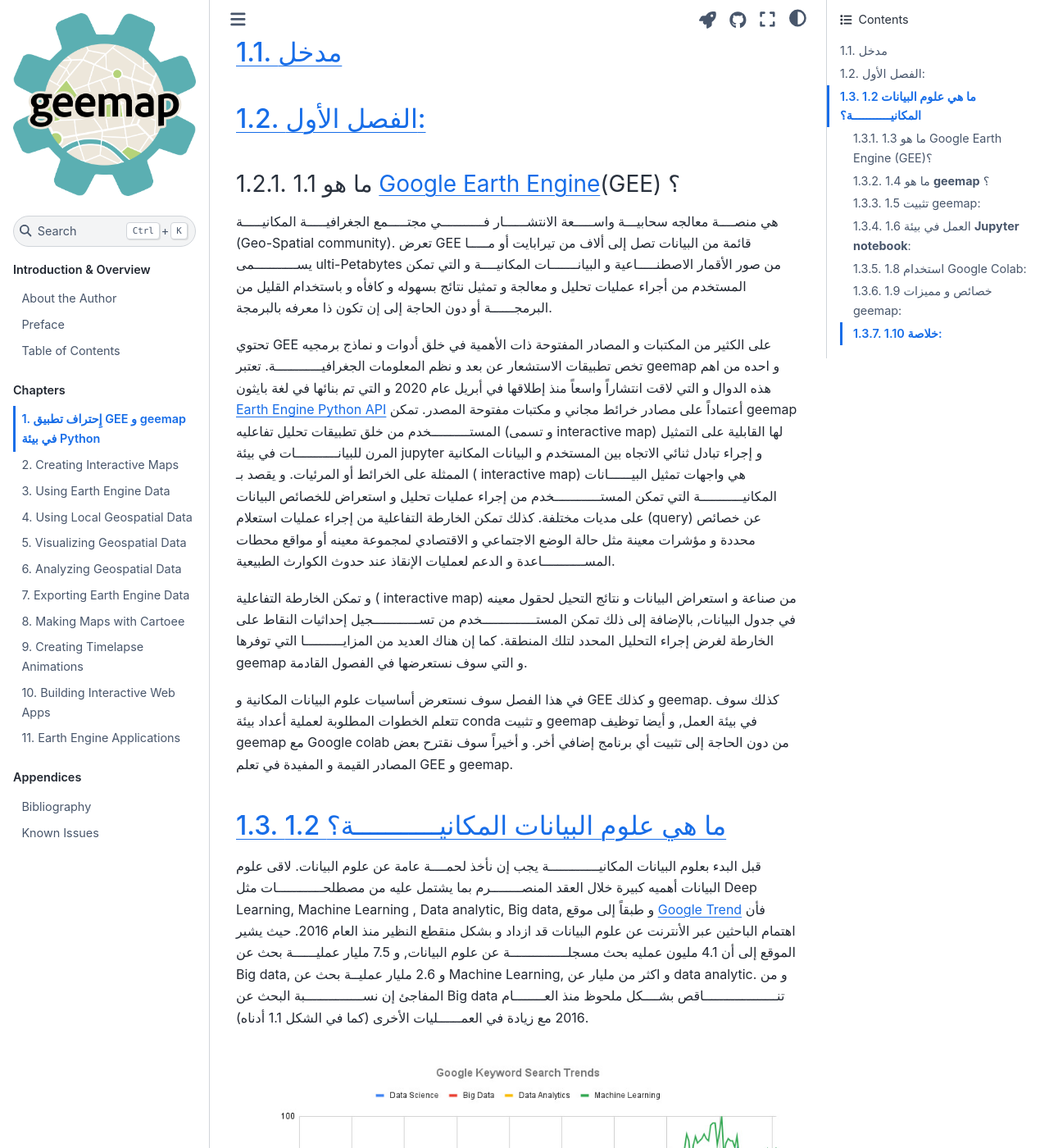
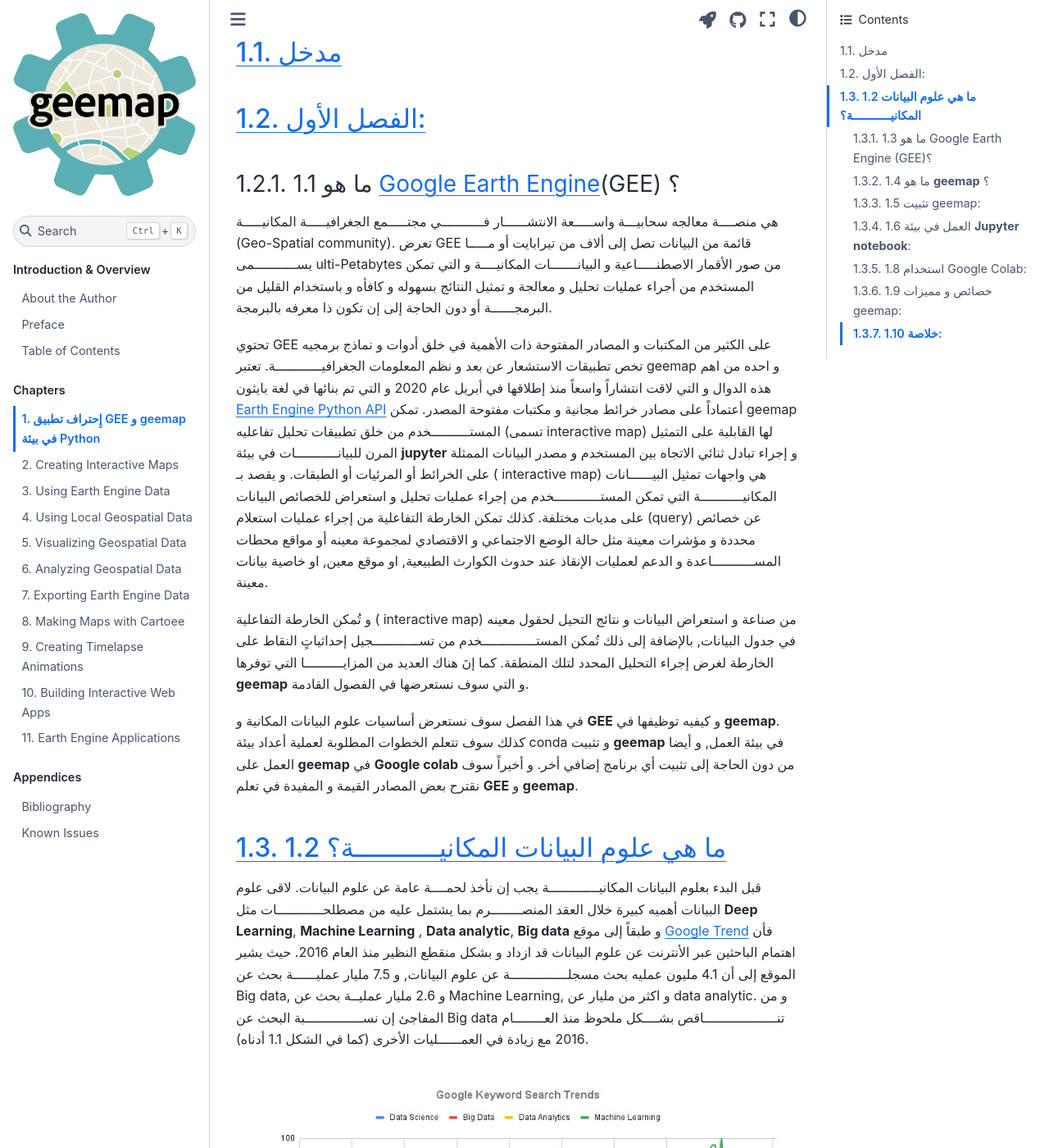
Before and after one commit to giswqs/geebook-arabic, a Jupyter Book: the page built from chapters/01_introduction.md, in a window 1280 px wide and 1400 px high, scrolled down 547 px. Shown: the whole window at 82% size. Built offline with Jupyter Book 1.0.4 settings and Sphinx 7.4.7 and the Sphinx Book theme 1.1.4, drawn with Linux system fonts in a browser that asks for light colours.

Commit message:
Update 01_introduction.md

````diff
--- a/chapters/01_introduction.md
+++ b/chapters/01_introduction.md
@@ -25,16 +25,16 @@ kernelspec:
 ## مدخل
 ## الفصل الأول:
 ### 1.1 ما هو  [Google Earth Engine](https://earthengine.google.com)(GEE) ؟
-هي منصــــة معالجه سحابيـــة واســـــعة الانتشــــــار فـــــــــــي مجتـــــمع  الجغرافيـــــة   المكانيـــــة  (Geo-Spatial community).   تعرض GEE  قائمة من البيانات تصل إلى ألاف  من تيرابايت أو مـــــا يســـــــــــمى  ulti-Petabytes من صور الأقمار الاصطنـــــاعية و البيانـــــــات  المكانيــــة و التي تمكن المستخدم من أجراء عمليات تحليل و معالجة و تمثيل نتائج بسهوله و كافأه  و باستخدام   القليل من البرمجــــــة أو دون الحاجة إلى إن تكون ذا معرفه بالبرمجة.
+هي منصــــة معالجه سحابيـــة واســـــعة الانتشــــــار فـــــــــــي مجتـــــمع  الجغرافيـــــة   المكانيـــــة  (Geo-Spatial community).   تعرض GEE  قائمة من البيانات تصل إلى ألاف  من تيرابايت أو مـــــا يســـــــــــمى  ulti-Petabytes من صور الأقمار الاصطنـــــاعية و البيانـــــــات  المكانيــــة و التي تمكن المستخدم من أجراء عمليات تحليل و معالجة و تمثيل النتائج بسهوله و كافأه  و باستخدام   القليل من البرمجــــــة أو دون الحاجة إلى إن تكون ذا معرفه بالبرمجة.
 
-تحتوي GEE  على الكثير من المكتبات و المصادر المفتوحة ذات الأهمية في خلق أدوات و نماذج برمجيه  تخص  تطبيقات الاستشعار عن بعد و نظم المعلومات الجغرافيــــــــــــة. تعتبر geemap  و احده من اهم هذه الدوال و التي لاقت انتشاراً واسعاً منذ إطلاقها في أبريل عام 2020  و التي تم بنائها في لغة بايثون [Earth Engine Python API](https://developers.google.com/earth-engine/guides/python_install)  أعتماداً على مصادر خرائط مجاني و مكتبات مفتوحة المصدر. تمكن geemap المستــــــــــخدم من خلق تطبيقات تحليل تفاعليه (و تسمى interactive map) لها القابلية على التمثيل المرن للبيانـــــــــــات في بيئة jupyter و إجراء تبادل ثنائي الاتجاه بين المستخدم و البيانات المكانية الممثلة على الخرائط أو المرئيات. و يقصد  بـ (  interactive map) هي واجهات تمثيل البيــــــانات المكانيـــــــــــة التي تمكن المستــــــــــــخدم من إجراء عمليات تحليل و استعراض  للخصائص البيانات على مديات مختلفة. كذلك تمكن الخارطة التفاعلية من إجراء عمليات استعلام  (query) عن خصائص محددة و مؤشرات معينة مثل حالة الوضع الاجتماعي و الاقتصادي لمجموعة معينه أو مواقع محطات المســـــــــــاعدة و الدعم لعمليات الإنقاذ عند حدوث الكوارث الطبيعية.
+تحتوي GEE  على الكثير من المكتبات و المصادر المفتوحة ذات الأهمية في خلق أدوات و نماذج برمجيه  تخص  تطبيقات الاستشعار عن بعد و نظم المعلومات الجغرافيــــــــــــة. تعتبر geemap  و احده من اهم هذه الدوال و التي لاقت انتشاراً واسعاً منذ إطلاقها في أبريل عام 2020  و التي تم بنائها في لغة بايثون [Earth Engine Python API](https://developers.google.com/earth-engine/guides/python_install)  أعتماداً على مصادر خرائط مجانية و مكتبات مفتوحة المصدر. تمكن geemap المستــــــــــخدم من خلق تطبيقات تحليل تفاعليه (تسمى interactive map) لها القابلية على التمثيل المرن للبيانـــــــــــات في بيئة **jupyter** و إجراء تبادل ثنائي الاتجاه بين المستخدم و مصدر البيانات الممثلة على الخرائط أو المرئيات أو الطبقات. و يقصد  بـ (  interactive map) هي واجهات تمثيل البيــــــانات المكانيـــــــــــة التي تمكن المستــــــــــــخدم من إجراء عمليات تحليل و استعراض  للخصائص البيانات على مديات مختلفة. كذلك تمكن الخارطة التفاعلية من إجراء عمليات استعلام  (query) عن خصائص محددة و مؤشرات معينة مثل حالة الوضع الاجتماعي و الاقتصادي لمجموعة معينه أو مواقع محطات المســـــــــــاعدة و الدعم لعمليات الإنقاذ عند حدوث الكوارث الطبيعية, او موقع معين, او خاصية بيانات معينة.
 
-و تمكن الخارطة التفاعلية (  interactive map) من صناعة و استعراض البيانات و نتائج التحيل لحقول معينه في جدول البيانات, بالإضافة إلى ذلك تمكن المستــــــــــــــخدم من تســــــــــــجيل إحداثيات النقاط على الخارطة لغرض إجراء التحليل المحدد لتلك المنطقة. كما إن هناك العديد من المزايــــــــــا التي توفرها geemap  و التي سوف نستعرضها  في الفصول القادمة.
+و تُمكن الخارطة التفاعلية (  interactive map) من صناعة و استعراض البيانات و نتائج التحيل لحقول معينه في جدول البيانات, بالإضافة إلى ذلك تُمكن المستــــــــــــــخدم من تســــــــــــجيل إحداثياتٍ النقاط على الخارطة لغرض إجراء التحليل المحدد لتلك المنطقة. كما إنَ هناك العديد من المزايــــــــــا التي توفرها **geemap**  و التي سوف نستعرضها  في الفصول القادمة.
 
-في هذا الفصل سوف نستعرض أساسيات علوم البيانات المكانية و GEE  و كذلك geemap. كذلك سوف تتعلم الخطوات المطلوبة لعملية أعداد بيئة conda  و تثبيت geemap  في بيئة العمل, و أيضا توظيف geemap  مع Google colab من دون الحاجة إلى تثبيت أي برنامج إضافي أخر. و أخيراً سوف نقترح بعض المصادر القيمة و المفيدة في تعلم GEE  و geemap.
+في هذا الفصل سوف نستعرض أساسيات علوم البيانات المكانية و **GEE**  و كيفيه توظيفها في **geemap**. كذلك سوف تتعلم الخطوات المطلوبة لعملية أعداد بيئة conda  و تثبيت **geemap**  في بيئة العمل, و أيضا العمل على **geemap**  في **Google colab** من دون الحاجة إلى تثبيت أي برنامج إضافي أخر. و أخيراً سوف نقترح بعض المصادر القيمة و المفيدة في تعلم **GEE**  و **geemap**.
 
 ##  1.2	ما هي علوم البيانات المكانيـــــــــــة؟
-قبل البدء بعلوم البيانات المكانيـــــــــــــة  يجب إن نأخذ لحمــــة عامة عن علوم البيانات. لاقى علوم البيانات أهميه كبيرة خلال العقد المنصــــــــرم بما يشتمل عليه  من مصطلحــــــــــــات مثل Deep Learning, Machine Learning , Data analytic, Big data, و طبقاً إلى موقع [Google Trend](https://trends.google.com/trends/explore?q=Data%20Science,Big%20Data,Data%20Analytics,Machine%20Learning&geo=US&date=all#TIMESERIES) فأن اهتمام الباحثين عبر الأنترنت عن علوم البيانات قد ازداد و بشكل منقطع النظير منذ العام 2016. حيث يشير الموقع إلى أن 4.1 مليون عمليه بحث مسجلـــــــــــــــة عن علوم البيانات, و 7.5 مليار عمليــــــة بحث عن Big data, و 2.6 مليار عمليــة بحث عن Machine Learning, و اكثر من مليار عن data analytic. و من المفاجئ إن نســـــــــــــــبة البحث عن Big data  تنـــــــــــــــــــاقص بشــــكل ملحوظ منذ العــــــــام 2016 مع زيادة في العمــــــليات الأخرى (كما في الشكل 1.1 أدناه).
+قبل البدء بعلوم البيانات المكانيـــــــــــــة  يجب إن نأخذ لحمــــة عامة عن علوم البيانات. لاقى علوم البيانات أهميه كبيرة خلال العقد المنصــــــــرم بما يشتمل عليه  من مصطلحــــــــــــات مثل **Deep Learning**, **Machine Learning** , **Data analytic**, **Big data** و طبقاً إلى موقع [Google Trend](https://trends.google.com/trends/explore?q=Data%20Science,Big%20Data,Data%20Analytics,Machine%20Learning&geo=US&date=all#TIMESERIES) فأن اهتمام الباحثين عبر الأنترنت عن علوم البيانات قد ازداد و بشكل منقطع النظير منذ العام 2016. حيث يشير الموقع إلى أن 4.1 مليون عمليه بحث مسجلـــــــــــــــة عن علوم البيانات, و 7.5 مليار عمليــــــة بحث عن Big data, و 2.6 مليار عمليــة بحث عن Machine Learning, و اكثر من مليار عن data analytic. و من المفاجئ إن نســـــــــــــــبة البحث عن Big data  تنـــــــــــــــــــاقص بشــــكل ملحوظ منذ العــــــــام 2016 مع زيادة في العمــــــليات الأخرى (كما في الشكل 1.1 أدناه).
 
 
 ```{figure} images/ch01_google_trends.jpg
````
